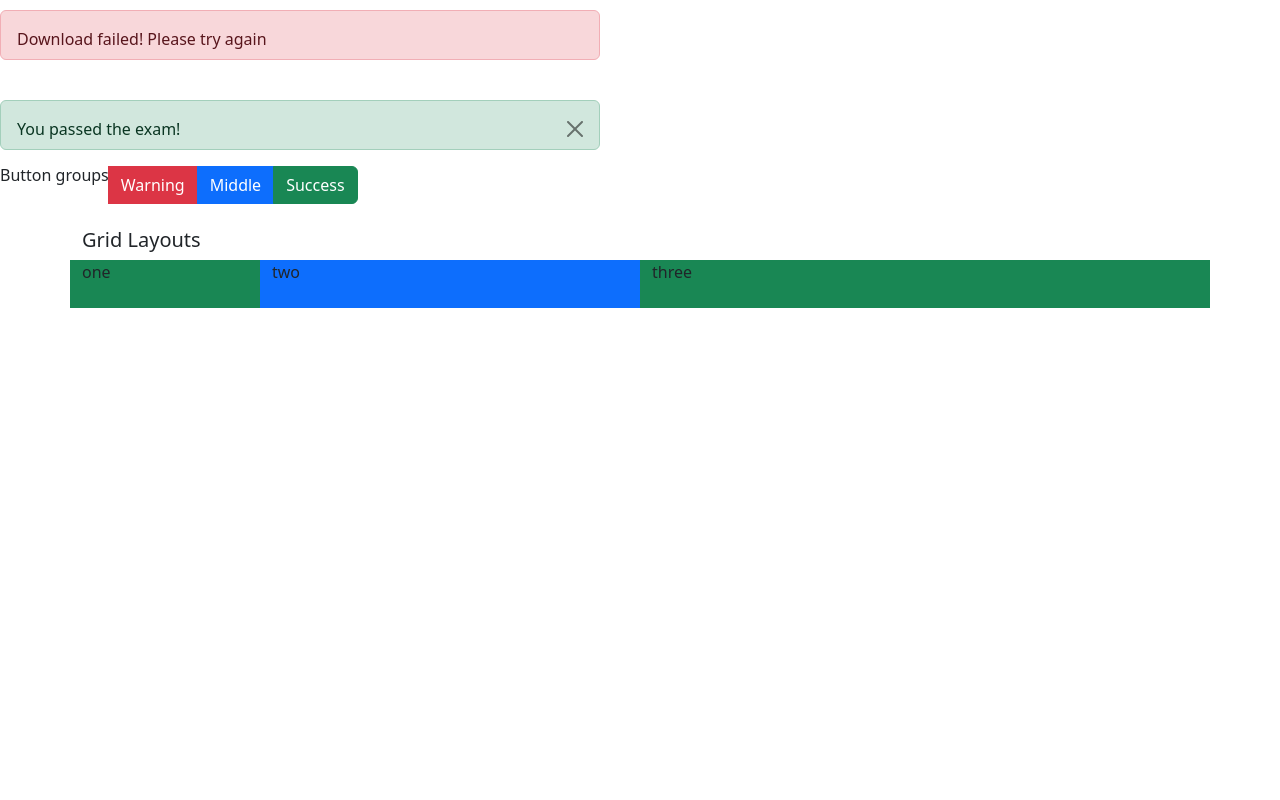
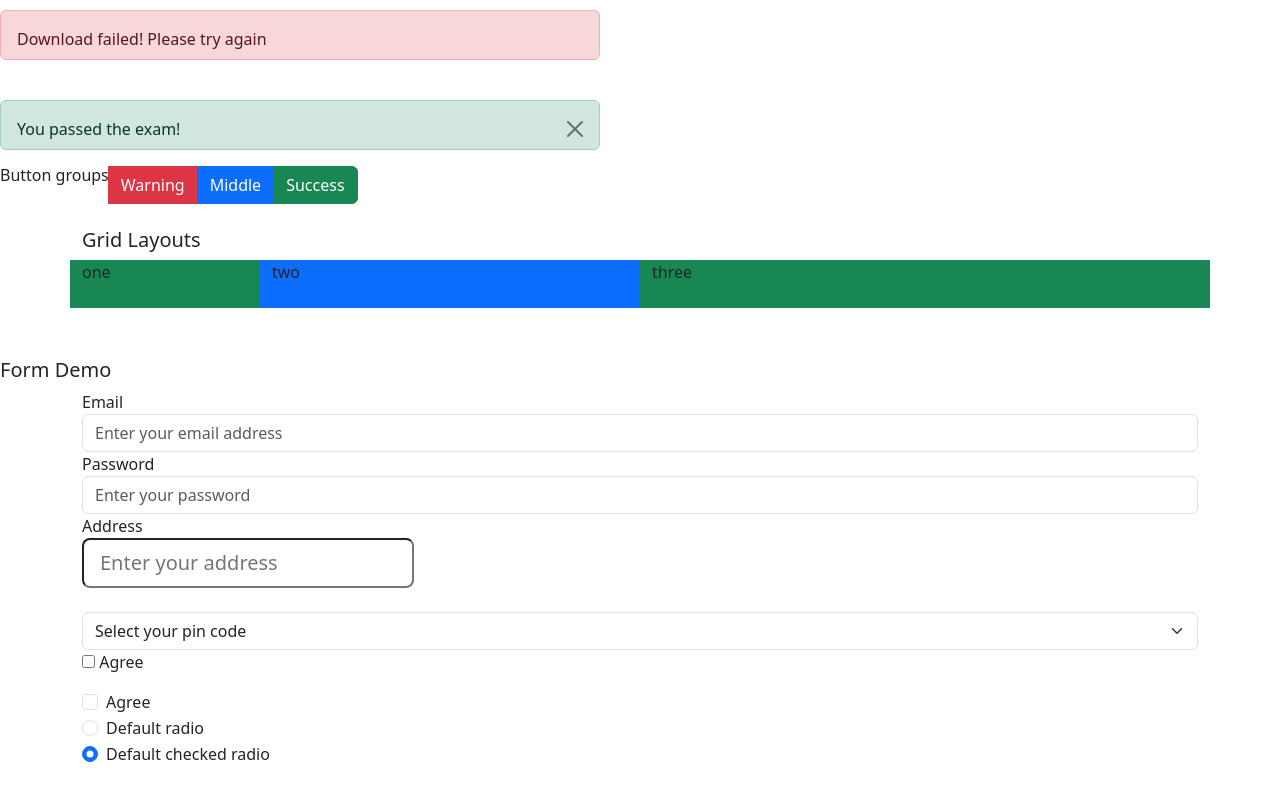
Before and after one commit to Suman-um/Web-development-journey, a plain HTML site: page CSS/Bootstrap/index1.html in a window 1280 px wide. Shown: the part 950-1750 px from the top of the page. Before the commit the page ends 1308 px from the top, so only its background shows below. Drawn offline with nearby package versions, Linux system fonts and the light colour scheme.

Commit message:
Forms , Grids - Bootstrap

```diff
--- a/CSS/Bootstrap/index1.html
+++ b/CSS/Bootstrap/index1.html
@@ -148,6 +148,62 @@
   </div>
 
 </div>
+
+<h5>Form Demo</h5>
+<div class="container">
+  <form>
+    <div class="md-3">
+      <label for="mail">Email</label>
+      <input id = "mail"class = "form-control" type="text" placeholder="Enter your email address">
+    </div>
+    <div class="md-3">
+      <label for="pw">Password</label>
+      <input id = "pw" class = "form-control" type="password" placeholder="Enter your password">
+    </div>
+
+    <div class="md-3">
+      <label for="ad">Address</label>
+      <br>
+       <input id = "ad" class = "form-control-lg" type="text" placeholder="Enter your address">
+    </div>
+    <br>
+    <div class="md-3">
+      <select class = "form-select">
+        <option selected>Select your pin code</option>
+        <option value="1">One</option>
+        <option value="2">Two</option>
+        <option value="3">Three</option>
+      </select>
+
+    </div>
+
+    <div class="normal mb-3">
+      <input type = "checkbox" id="agree">
+      <label for = "agree">Agree</label>
+    </div>
+
+    <!-- With Bootstrap -->
+    <div class="form-check">
+      <input class="form-check-input" type = "checkbox" id="agreebs">
+      <label class="form-check-label" for="agreebs">Agree</label>
+    </div>
+
+    <div class="form-check">
+  <input class="form-check-input" type="radio" name="radioDefault" id="radioDefault1">
+  <label class="form-check-label" for="radioDefault1">
+    Default radio
+  </label>
+</div>
+<div class="form-check">
+  <input class="form-check-input" type="radio" name="radioDefault" id="radioDefault2" checked>
+  <label class="form-check-label" for="radioDefault2">
+    Default checked radio
+  </label>
+</div>
+
+    </div>
+    </form>
+</div>
 <!--
 Button groups require an appropriate role attribute and explicit label to ensure assistive technologies
  like screen readers identify buttons as grouped and announce them. Use role="group" for button groups
```
